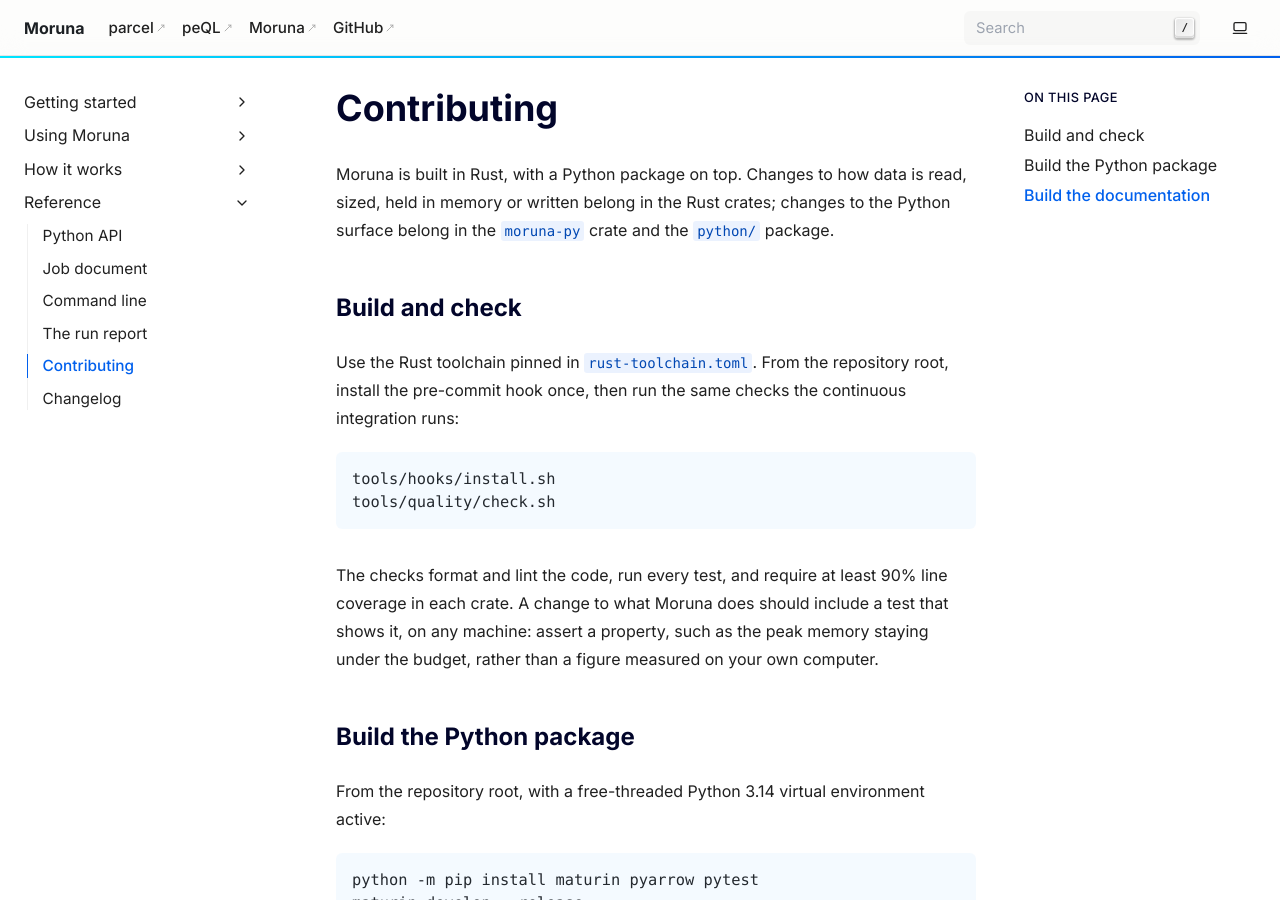
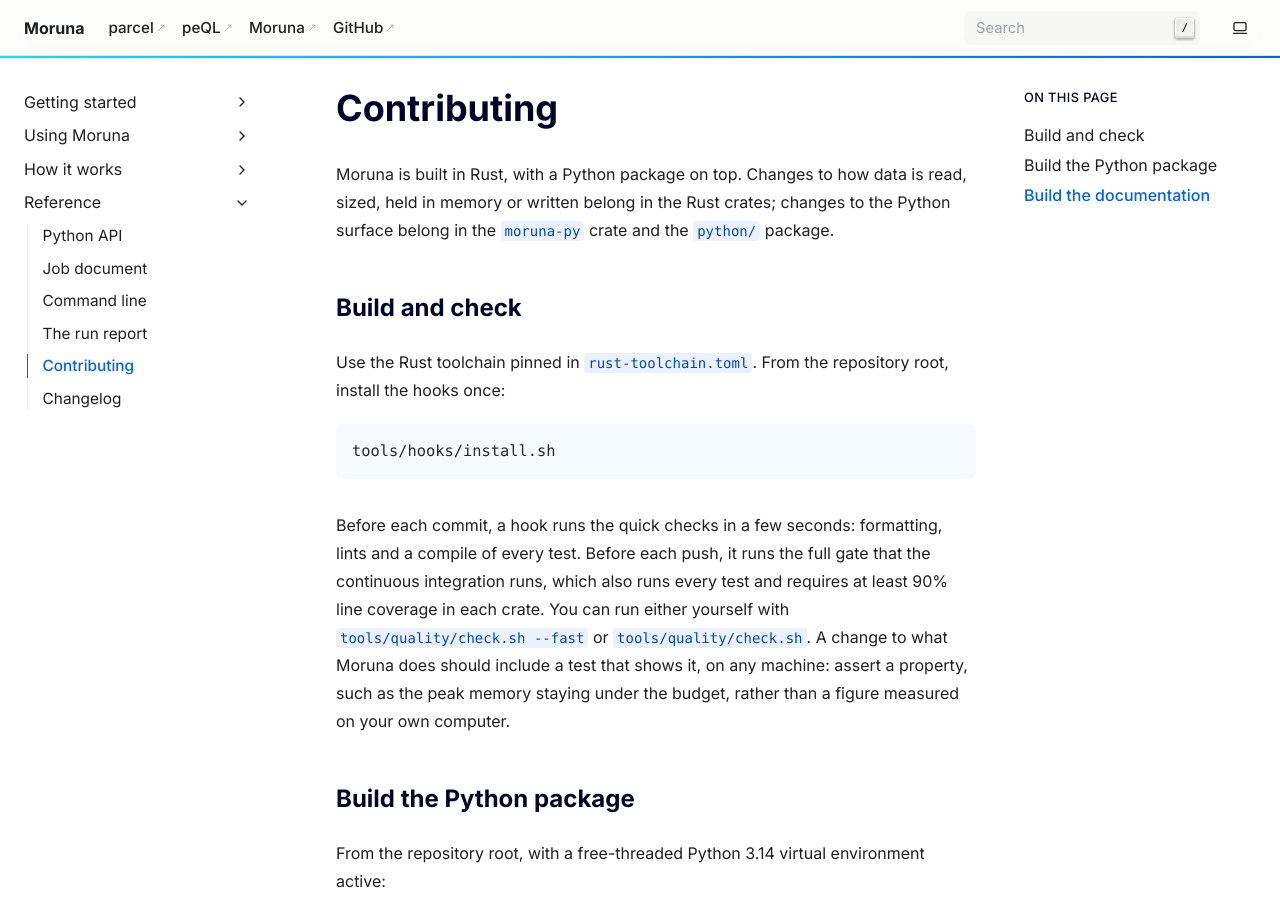
Before and after one commit to griot-cloud/moruna, a Sphinx documentation site: the page built from docs/contributing.md, in a window 1280 px wide and 900 px high. Built offline with Sphinx 7.4.7, drawn with Linux system fonts in a browser that asks for light colours.

Commit message:
Hooks that are fast enough to leave on
The pre-commit hook ran the whole gate, about ten minutes, on every
commit. In this clone it had been switched off by pointing
core.hooksPath at /dev/null, which is how E8's commits reached main with
a test that did not compile.

The gate is split along its cost. `check.sh --fast` stops after
formatting, clippy over every target (which compiles the tests), the
lints and the supply-chain bans: about four seconds on an incremental
build. The pre-commit hook runs that. A new pre-push hook runs the whole
gate, the tests, the 90% coverage floor and the Python suite included,
so nothing leaves the machine unchecked, and a commit no longer waits
for it. install.sh installs both.

parcel-core, the peQL bridge's git dependency, is pinned to its exact
version beside its commit. cargo-deny counts a git dependency with no
version as a wildcard and failed the bans check on it; the version
makes the pin stricter, not looser.

Co-Authored-By: Claude Opus 5.5 <noreply@anthropic.com>
Signed-off-by: Moruna Agent <agents@griotdata.com>

````diff
--- a/docs/contributing.md
+++ b/docs/contributing.md
@@ -4,14 +4,13 @@ Moruna is built in Rust, with a Python package on top. Changes to how data is re
 
 ## Build and check
 
-Use the Rust toolchain pinned in `rust-toolchain.toml`. From the repository root, install the pre-commit hook once, then run the same checks the continuous integration runs:
+Use the Rust toolchain pinned in `rust-toolchain.toml`. From the repository root, install the hooks once:
 
 ```bash
 tools/hooks/install.sh
-tools/quality/check.sh
 ```
 
-The checks format and lint the code, run every test, and require at least 90% line coverage in each crate. A change to what Moruna does should include a test that shows it, on any machine: assert a property, such as the peak memory staying under the budget, rather than a figure measured on your own computer.
+Before each commit, a hook runs the quick checks in a few seconds: formatting, lints and a compile of every test. Before each push, it runs the full gate that the continuous integration runs, which also runs every test and requires at least 90% line coverage in each crate. You can run either yourself with `tools/quality/check.sh --fast` or `tools/quality/check.sh`. A change to what Moruna does should include a test that shows it, on any machine: assert a property, such as the peak memory staying under the budget, rather than a figure measured on your own computer.
 
 ## Build the Python package
 
````
Also changed, not shown: CONTRIBUTING.md (+1 -1 lines), 5 other files.
